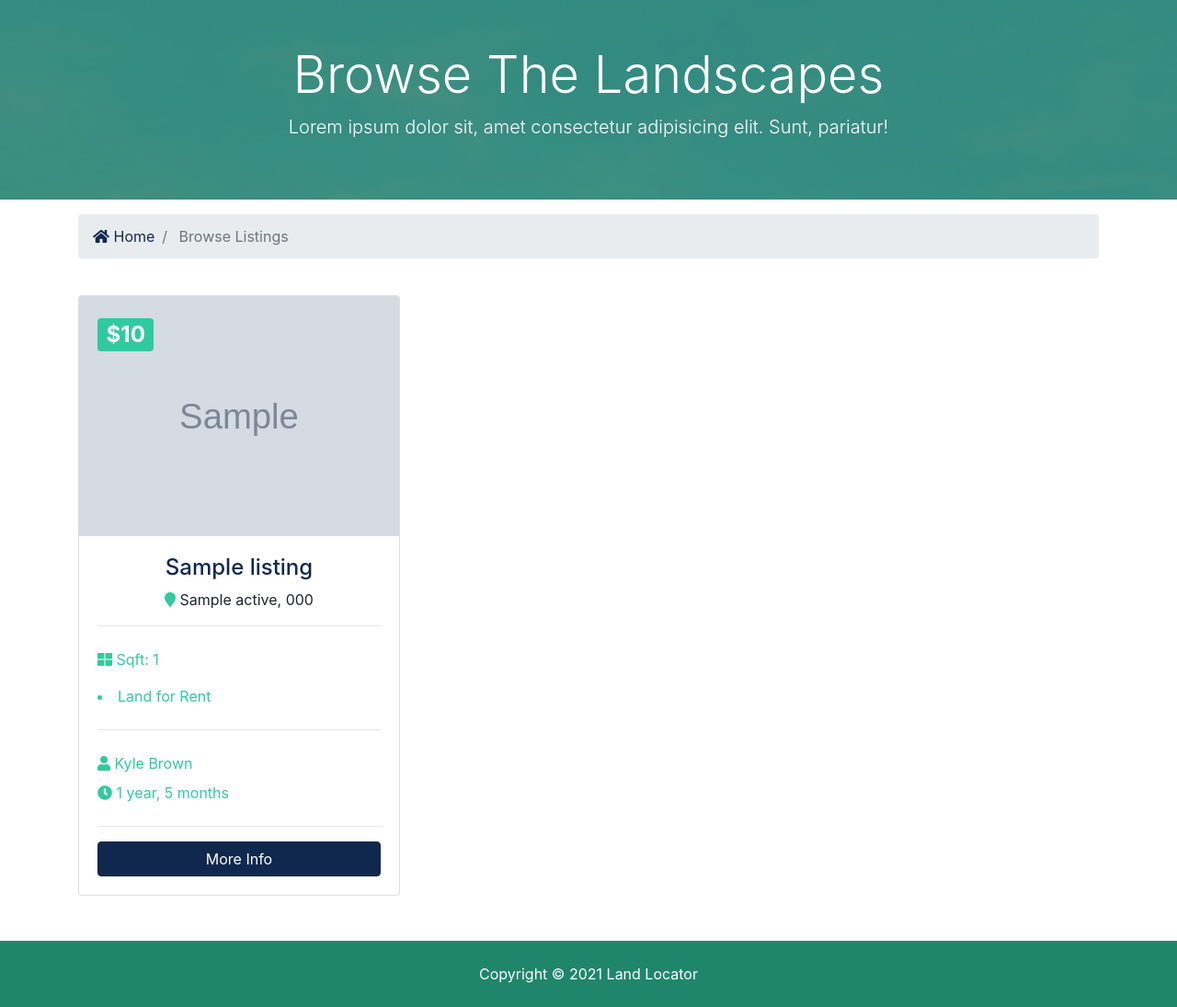
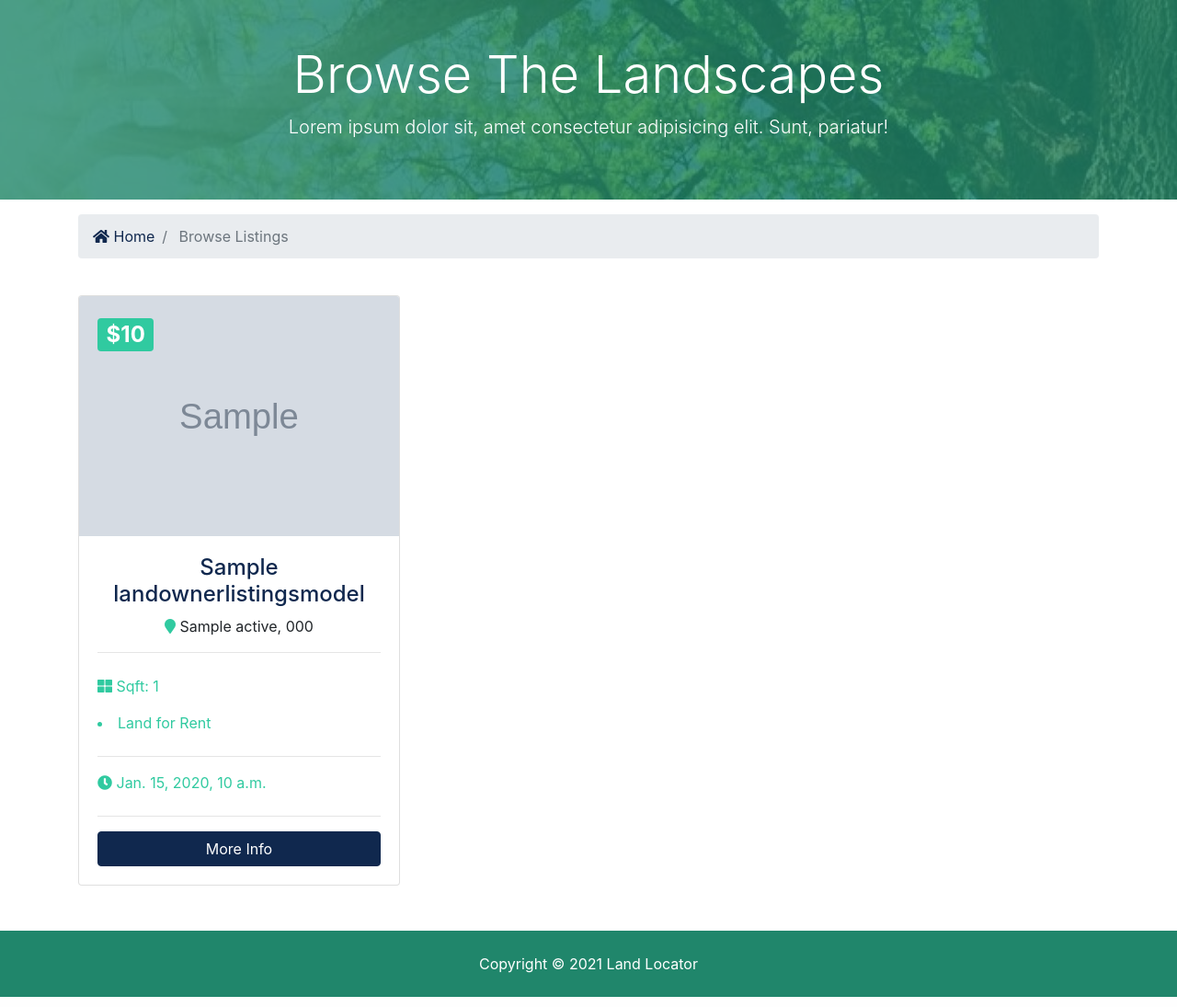
Before and after one commit to tejalpatel0310/ENSE-885-Project, a Django app: page /listings/ in a window 1280 px wide. Shown: the part 106-1201 px from the top of the page at 92% size. Run offline with Django 3.2, Linux system fonts and the light colour scheme; tables that the repository leaves empty hold one stand-in row (values such as "Sample post"); grey boxes marked "Sample" are stand-in pictures; some libraries are stand-ins or nearby versions.

Commit message:
final MVP

```diff
--- a/LandLocator/settings.py
+++ b/LandLocator/settings.py
@@ -9,7 +9,7 @@
 For the full list of settings and their values, see
 https://docs.djangoproject.com/en/3.2/ref/settings/
 """
-import os.path
+import os
 from pathlib import Path
 
 # Build paths inside the project like this: BASE_DIR / 'subdir'.
@@ -82,7 +82,7 @@
 DATABASES = {
     'default': {
         'ENGINE': 'django.db.backends.postgresql',
-        'NAME': 'landlocator',
+        'NAME': 'LandLocatordb',
         'USER': 'postgres',
         'PASSWORD': 'tej.postgres',
         'HOST': 'localhost',
--- a/accounts/views.py
+++ b/accounts/views.py
@@ -1,6 +1,7 @@
 from django.shortcuts import render, redirect
 from django.contrib.auth.models import User, auth
 from django.contrib import messages
+from listings.models import LandownerListingsModel
 # Create your views here.
 
 
@@ -65,4 +66,5 @@
 
 
 def dashboard(request):
+
     return render(request, 'accounts/dashboard.html')
--- a/listings/forms.py
+++ b/listings/forms.py
@@ -1,5 +1,5 @@
 from django import forms
-from django.forms import  Select, FileInput,DateTimeInput
+from django.forms import Select, FileInput,DateTimeInput
 from django.contrib.auth.forms import UserCreationForm
 from .models import LandownerListingsModel
 
@@ -20,7 +20,7 @@
                    'photo_3':FileInput(attrs={'class':'form-control'}),
                    'list_date':DateTimeInput(attrs={'class':'form-control'}),}
         fields = ['title', 'address','city','state', 'zipcode','price','sqft','lot_size',
-                  'sale_type','photo_main','photo_1','photo_2','photo_3','is_published',
+                  'sale_type','contact_number','photo_main','photo_1','photo_2','photo_3','is_published',
                   'list_date','complete']
 
 
--- a/listings/models.py
+++ b/listings/models.py
@@ -47,6 +47,7 @@
     sqft = models.IntegerField()
     lot_size = models.DecimalField(max_digits=5, decimal_places=1)
     sale_type = models.CharField(max_length=50, choices = SaleType.choices, default = SaleType.FOR_RENT)
+    contact_number = models.CharField(max_length=15, blank=False, default="")
     photo_main = models.ImageField(upload_to='photos/%Y/%m/%d')
     photo_1 = models.ImageField(upload_to='photos/%Y/%m/%d', blank=True)
     photo_2 = models.ImageField(upload_to='photos/%Y/%m/%d', blank=True)
--- a/listings/views.py
+++ b/listings/views.py
@@ -11,10 +11,10 @@
     model = LandownerListingsModel
     form_class = LandownerListingForm
     template_name = 'listings/addlisting.html'
-    success_url = reverse_lazy('listings/listings')
+    success_url = reverse_lazy('listings')
 
 def index(request):
-    listings = Listing.objects.order_by('-list_date').filter(is_published=True)
+    listings = LandownerListingsModel.objects.order_by('-list_date').filter(is_published=True)
 
     paginator = Paginator(listings,3)
     page = request.GET.get('page')
@@ -26,8 +26,8 @@
     return render(request, 'listings/listings.html', context)
 
 
-def listing(request, listing_id ):
-    listing = get_object_or_404(Listing, pk=listing_id)
+def listing(request, listing_id):
+    listing = get_object_or_404(LandownerListingsModel, pk=listing_id)
 
     # getting internal photos
     internal_photos = []
@@ -37,14 +37,14 @@
             internal_photos.append(photo)
 
     context = {
-        'listing' : listing,
+        'listing': listing,
         'internal_photos': internal_photos
     }
     return render(request, 'listings/listing.html', context)
 
 
 def search(request):
-    queryset_list = Listing.objects.order_by('-list_date')
+    queryset_list = LandownerListingsModel.objects.order_by('-list_date')
 
     #city
     if 'city' in request.GET:
@@ -64,7 +64,6 @@
         if lot_size:
             queryset_list = queryset_list.filter(lot_size__lte = lot_size)
 
-
     #price
     if 'price' in request.GET:
         price = request.GET['price']
--- a/pages/views.py
+++ b/pages/views.py
@@ -1,12 +1,12 @@
 from django.shortcuts import render
-from listings.models import Listing
+from listings.models import Listing, LandownerListingsModel
 from listings.choices import price_choices,state_choices,lot_size_choices
 from listings.views import listing
 
 
 def index(request):
 
-     listings = Listing.objects.order_by('-list_date').filter(is_published=True)[:3]
+     listings =LandownerListingsModel .objects.order_by('-list_date').filter(is_published=True)[:3]
 
      context = {
           'listings' : listings,
--- a/static/css/style.css
+++ b/static/css/style.css
@@ -15,7 +15,7 @@
   margin-right: 0.4rem; }
 
 #showcase {
-  background: url(../img/showcase.jpg) no-repeat top center fixed;
+  background: url(../img/background.jpg) no-repeat top center fixed;
   position: relative;
   min-height: 650px;
   color: #fff;
@@ -48,7 +48,7 @@
     background: rgba(32, 134, 107, 0.8); }
 
 #showcase-inner {
-  background: url(../img/showcase.jpg) no-repeat top center fixed;
+  background: url(../img/background.jpg) no-repeat top center fixed;
   position: relative;
   overflow: hidden;
   min-height: 200px; }
--- a/templates/accounts/dashboard.html
+++ b/templates/accounts/dashboard.html
@@ -35,7 +35,7 @@
     <div class="container">
       <div class="row">
         <div class="col-md-12">
-          <h2>Welcome John</h2>
+          <h2>Welcome {{ user }}</h2>
           <p>Here are the property listings </p>
           <table class="table">
             <thead>
--- a/templates/listings/listing.html
+++ b/templates/listings/listing.html
@@ -146,7 +146,8 @@
           <form>
             <div class="form-group">
               <label for="property_name" class="col-form-label">Property:</label>
-              <input type="text" name="listing" class="form-control" value="45 Drivewood Cirlce" disabled>
+              <input type="text" name="listing" class="form-control"
+                     value="{{ listing.title }}" disabled>
             </div>
             <div class="form-group">
               <label for="name" class="col-form-label">Name:</label>
--- a/templates/listings/listings.html
+++ b/templates/listings/listings.html
@@ -61,17 +61,11 @@
                 <div class="col-6">
                   <li>Land {{listing.sale_type }}</li>
                 </div>
-
               </div>
               <hr>
-              <div class="row py-2 text-secondary">
-                <div class="col-12">
-                  <i class="fas fa-user"></i> Kyle Brown
-                </div>
-              </div>
               <div class="row text-secondary pb-2">
                 <div class="col-12">
-                  <i class="fas fa-clock"></i> {{ listing.list_date | timesince }}
+                  <i class="fas fa-clock"></i> {{ listing.list_date }}
                 </div>
               </div>
               <hr>
--- a/templates/pages/index.html
+++ b/templates/pages/index.html
@@ -94,13 +94,9 @@
                       <li>Land {{ listing.sale_type }}</li></div>
                   </div>
                   <hr>
-                  <div class="row py-2 text-secondary">
-                    <div class="col-6">
-                      <i class="fas fa-user"></i> Kyle Brown</div>
-                  </div>
                   <div class="row text-secondary pb-2">
                     <div class="col-12">
-                      <i class="fas fa-clock"></i> {{listing.list_date | timesince }}</div>
+                      <i class="fas fa-clock"></i> {{listing.list_date }}</div>
                   </div>
                   <hr>
                   <a href="{% url 'listing' listing.id%}" class="btn btn-primary btn-block">More Info</a>
--- a/templates/partials/_navbar.html
+++ b/templates/partials/_navbar.html
@@ -46,7 +46,6 @@
           >
             <a class="nav-link" href="{% url 'addlisting' %}">Add a Listing</a>
           </li>
-
         </ul>
 
         <ul class="navbar-nav ml-auto">
```
Also changed, not shown: templates/listings/search.html (+1 -6 lines), listings/migrations/0001_initial.py (added), listings/migrations/0002_landownerlistingsmodel_contact_number.py (added), 1 other file. Lines whose indentation alone changed are shown as unchanged.
